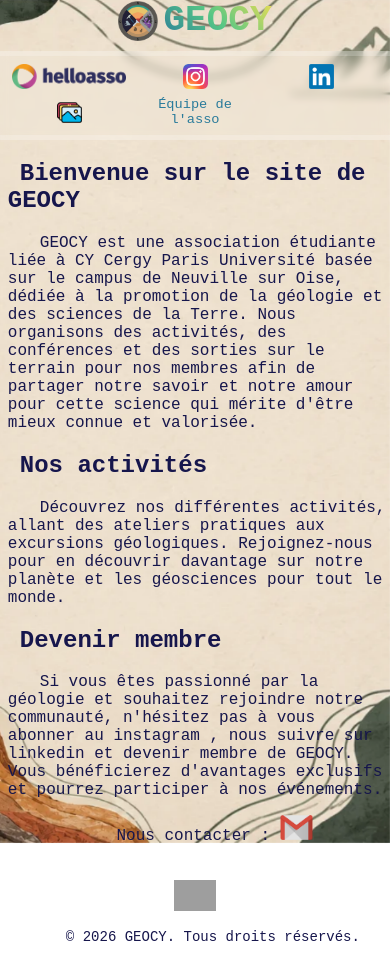
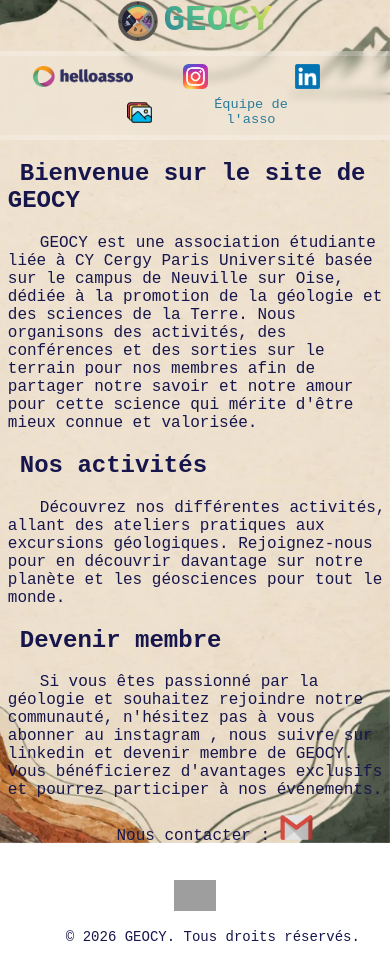
Before and after one commit to geocy95/geocy, a plain HTML site: page index.html in a window 390 px wide. Drawn offline with Linux system fonts and the light colour scheme; grey boxes are pictures that could not be loaded.

Commit message:
fixe du site sur tel v4

```diff
--- a/index.css
+++ b/index.css
@@ -53,6 +53,7 @@ body {
 
 .logos {
   display: flex;
+  flex-wrap: wrap;
   align-items: center;
   justify-content: center;
   gap: clamp(8px, 2vw, 24px);
@@ -155,12 +156,12 @@ a.link p {
   }
 
   .logos {
-    display: grid;
-    grid-template-columns: repeat(auto-fit, minmax(100px, 1fr));
+    justify-content: center;
     gap: 8px 12px;
   }
 
   .logos a {
+    flex: 0 1 100px;
     justify-content: center;
     min-width: 0;
     margin: 0;
```
